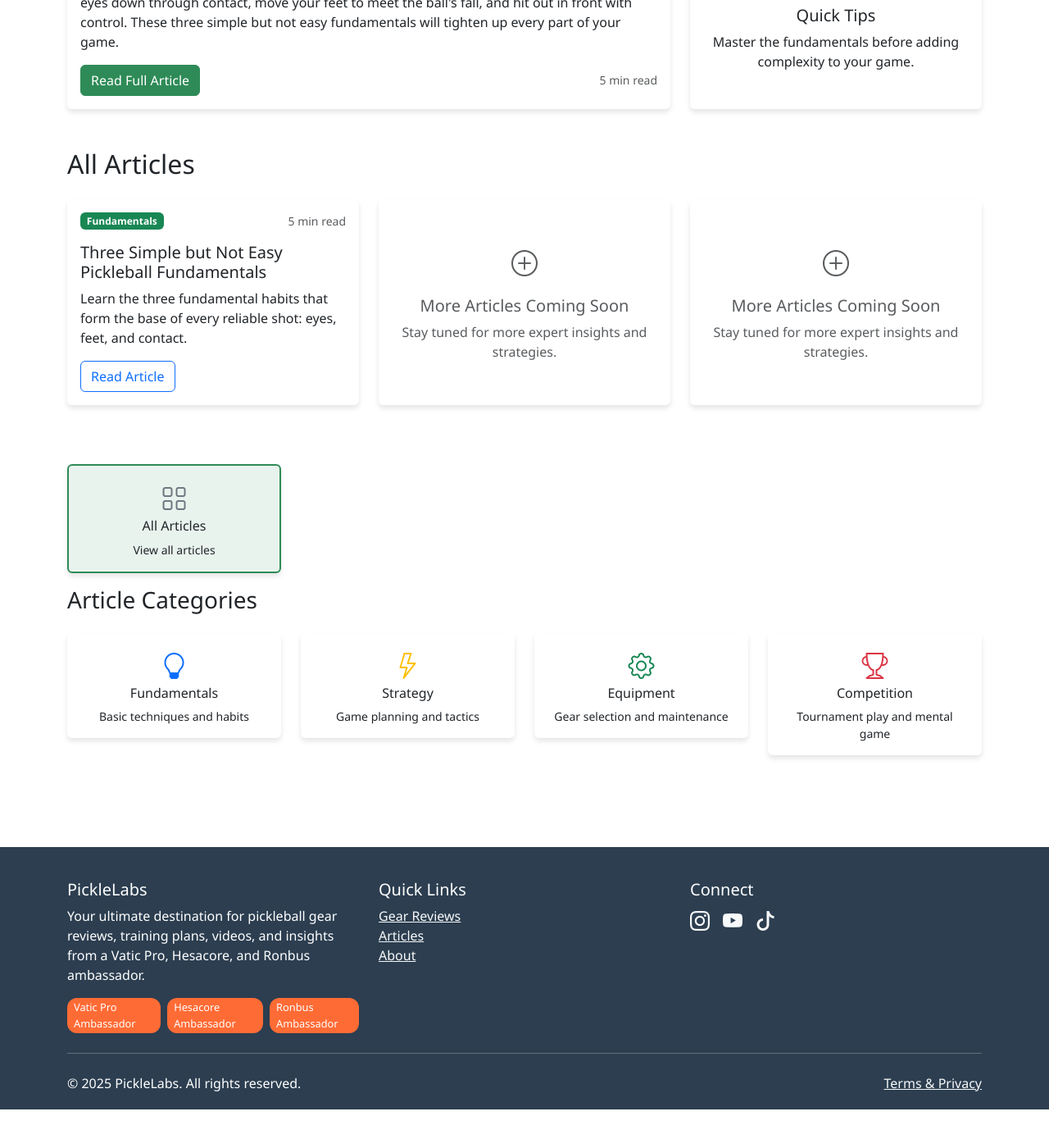
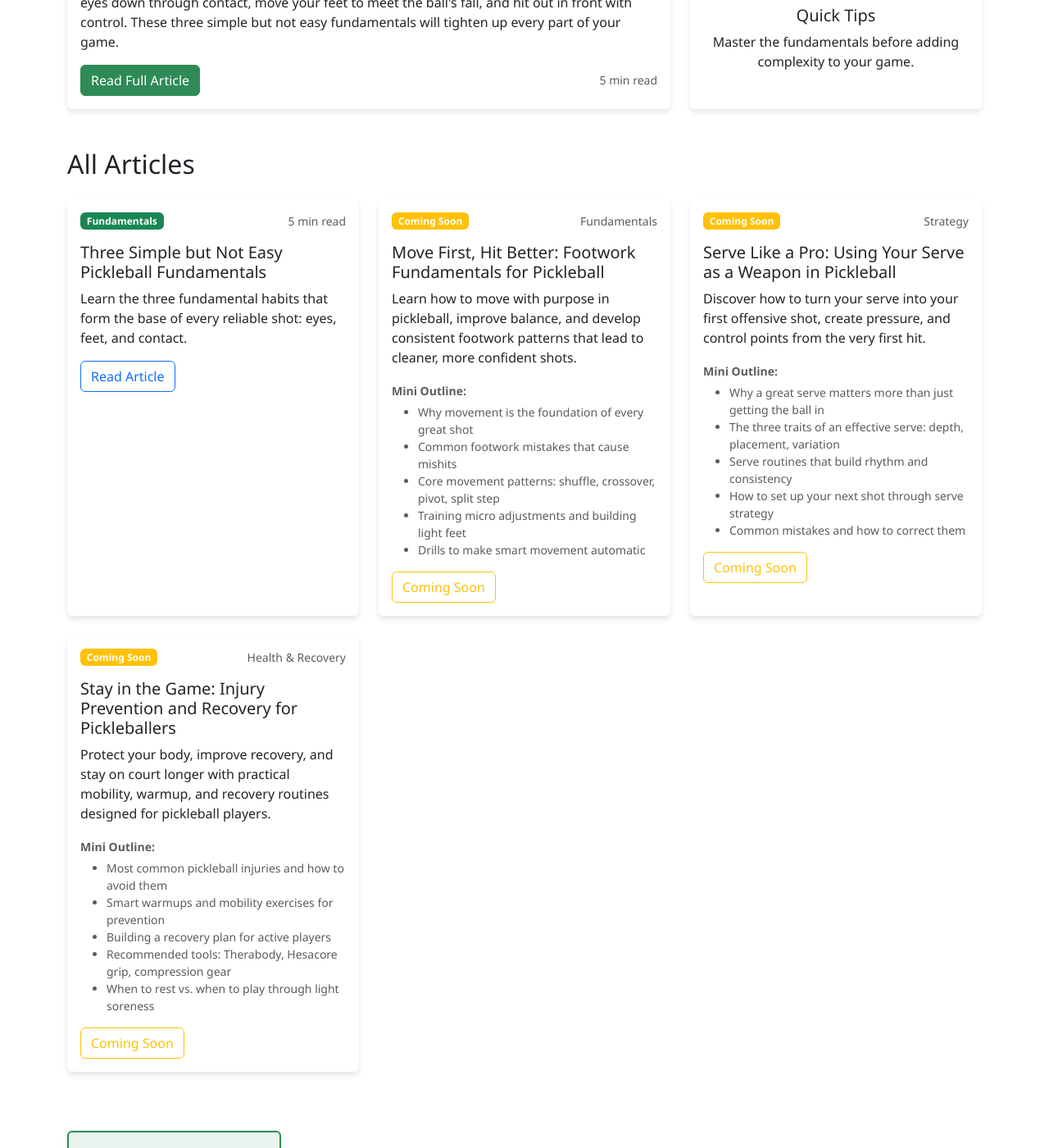
Before and after one commit to backupparachute/picklelabs-website, a Jekyll site: the page built from articles.html, in a window 1280 px wide and 1400 px high, scrolled down 484 px. Shown: the whole window at 82% size. Built offline with Jekyll 4.4.1, drawn with Linux system fonts in a browser that asks for light colours; comment, search, counter and statistics services are not loaded; before the commit the page ends 1837 px from its top, so only the background shows below that; some of the changed text lies outside the part shown.

Commit message:
coming soon articles

```diff
--- a/articles.html
+++ b/articles.html
@@ -66,23 +66,75 @@ description: Expert pickleball insights, tips, and strategies to improve your ga
             </div>
         </div>
 
-        <!-- Placeholder for future articles -->
-        <div class="col-md-6 col-lg-4 mb-4">
+        <!-- Coming Soon Articles -->
+        <div class="col-md-6 col-lg-4 mb-4" data-category="fundamentals">
             <div class="card h-100">
-                <div class="card-body d-flex flex-column justify-content-center text-center">
-                    <i class="bi bi-plus-circle text-muted" style="font-size: 2rem;"></i>
-                    <h5 class="mt-3 text-muted">More Articles Coming Soon</h5>
-                    <p class="card-text text-muted">Stay tuned for more expert insights and strategies.</p>
+                <div class="card-body">
+                    <div class="d-flex justify-content-between align-items-start mb-3">
+                        <span class="badge bg-warning">Coming Soon</span>
+                        <small class="text-muted">Fundamentals</small>
+                    </div>
+                    <h5 class="card-title">Move First, Hit Better: Footwork Fundamentals for Pickleball</h5>
+                    <p class="card-text">Learn how to move with purpose in pickleball, improve balance, and develop consistent footwork patterns that lead to cleaner, more confident shots.</p>
+                    <div class="mb-3">
+                        <small class="text-muted"><strong>Mini Outline:</strong></small>
+                        <ul class="small text-muted mt-1">
+                            <li>Why movement is the foundation of every great shot</li>
+                            <li>Common footwork mistakes that cause mishits</li>
+                            <li>Core movement patterns: shuffle, crossover, pivot, split step</li>
+                            <li>Training micro adjustments and building light feet</li>
+                            <li>Drills to make smart movement automatic</li>
+                        </ul>
+                    </div>
+                    <a href="/articles/move-first-hit-better/" class="btn btn-outline-warning">Coming Soon</a>
                 </div>
             </div>
         </div>
 
-        <div class="col-md-6 col-lg-4 mb-4">
+        <div class="col-md-6 col-lg-4 mb-4" data-category="strategy">
             <div class="card h-100">
-                <div class="card-body d-flex flex-column justify-content-center text-center">
-                    <i class="bi bi-plus-circle text-muted" style="font-size: 2rem;"></i>
-                    <h5 class="mt-3 text-muted">More Articles Coming Soon</h5>
-                    <p class="card-text text-muted">Stay tuned for more expert insights and strategies.</p>
+                <div class="card-body">
+                    <div class="d-flex justify-content-between align-items-start mb-3">
+                        <span class="badge bg-warning">Coming Soon</span>
+                        <small class="text-muted">Strategy</small>
+                    </div>
+                    <h5 class="card-title">Serve Like a Pro: Using Your Serve as a Weapon in Pickleball</h5>
+                    <p class="card-text">Discover how to turn your serve into your first offensive shot, create pressure, and control points from the very first hit.</p>
+                    <div class="mb-3">
+                        <small class="text-muted"><strong>Mini Outline:</strong></small>
+                        <ul class="small text-muted mt-1">
+                            <li>Why a great serve matters more than just getting the ball in</li>
+                            <li>The three traits of an effective serve: depth, placement, variation</li>
+                            <li>Serve routines that build rhythm and consistency</li>
+                            <li>How to set up your next shot through serve strategy</li>
+                            <li>Common mistakes and how to correct them</li>
+                        </ul>
+                    </div>
+                    <a href="/articles/serve-like-a-pro/" class="btn btn-outline-warning">Coming Soon</a>
+                </div>
+            </div>
+        </div>
+
+        <div class="col-md-6 col-lg-4 mb-4" data-category="health">
+            <div class="card h-100">
+                <div class="card-body">
+                    <div class="d-flex justify-content-between align-items-start mb-3">
+                        <span class="badge bg-warning">Coming Soon</span>
+                        <small class="text-muted">Health & Recovery</small>
+                    </div>
+                    <h5 class="card-title">Stay in the Game: Injury Prevention and Recovery for Pickleballers</h5>
+                    <p class="card-text">Protect your body, improve recovery, and stay on court longer with practical mobility, warmup, and recovery routines designed for pickleball players.</p>
+                    <div class="mb-3">
+                        <small class="text-muted"><strong>Mini Outline:</strong></small>
+                        <ul class="small text-muted mt-1">
+                            <li>Most common pickleball injuries and how to avoid them</li>
+                            <li>Smart warmups and mobility exercises for prevention</li>
+                            <li>Building a recovery plan for active players</li>
+                            <li>Recommended tools: Therabody, Hesacore grip, compression gear</li>
+                            <li>When to rest vs. when to play through light soreness</li>
+                        </ul>
+                    </div>
+                    <a href="/articles/stay-in-the-game/" class="btn btn-outline-warning">Coming Soon</a>
                 </div>
             </div>
         </div>
@@ -126,6 +178,15 @@ description: Expert pickleball insights, tips, and strategies to improve your ga
                     <i class="bi bi-trophy text-danger mb-2" style="font-size: 2rem;"></i>
                     <h6 class="card-title">Competition</h6>
                     <p class="card-text small">Tournament play and mental game</p>
+                </div>
+            </div>
+        </div>
+        <div class="col-md-3 mb-3">
+            <div class="card text-center category-filter" data-category="health" style="cursor: pointer;">
+                <div class="card-body">
+                    <i class="bi bi-heart-pulse text-info mb-2" style="font-size: 2rem;"></i>
+                    <h6 class="card-title">Health & Recovery</h6>
+                    <p class="card-text small">Injury prevention and wellness</p>
                 </div>
             </div>
         </div>
```
Also changed, not shown: articles/move-first-hit-better.html (added, +54 -0 lines), articles/serve-like-a-pro.html (added, +54 -0 lines), articles/stay-in-the-game.html (added, +60 -0 lines).
